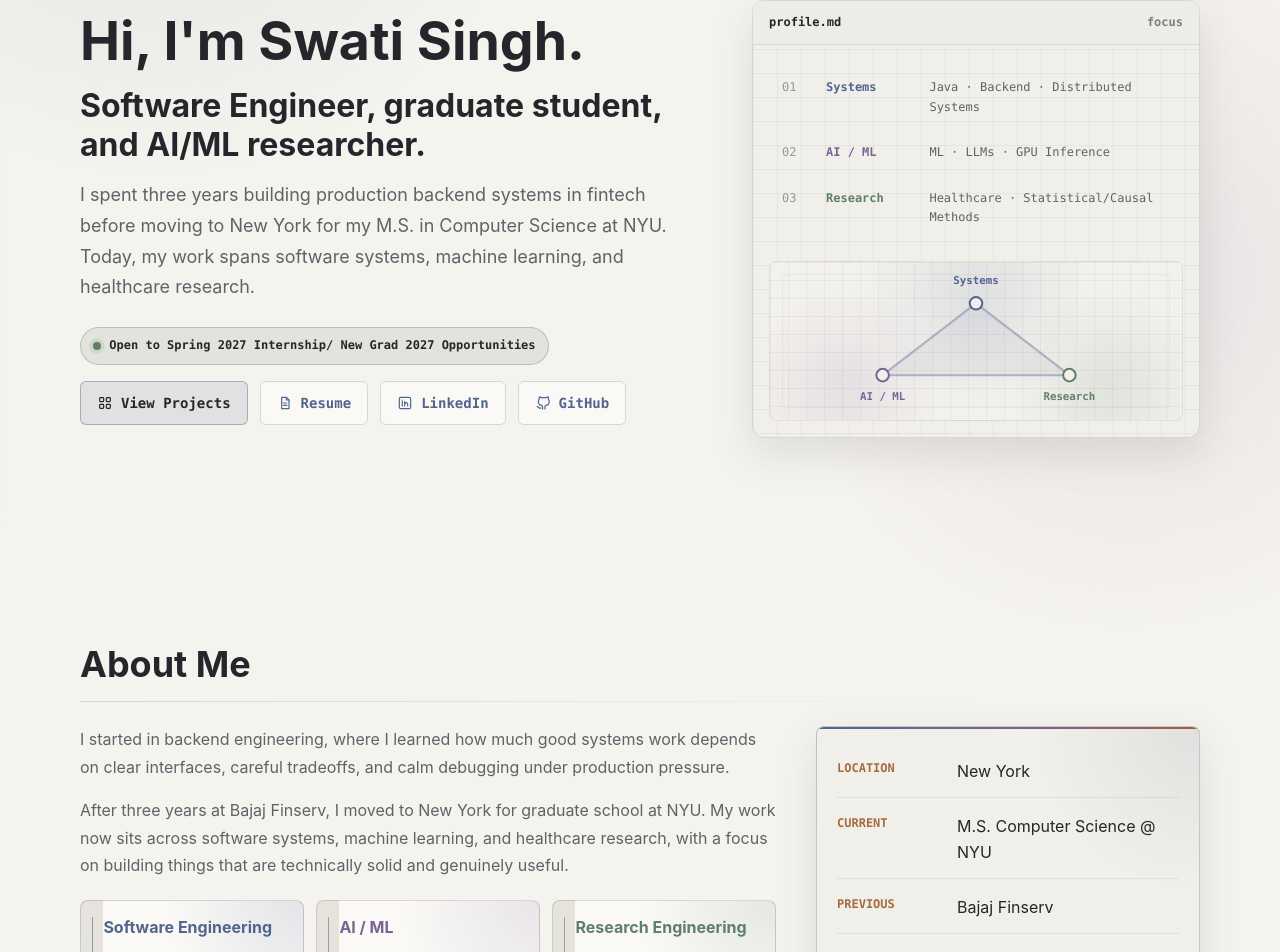
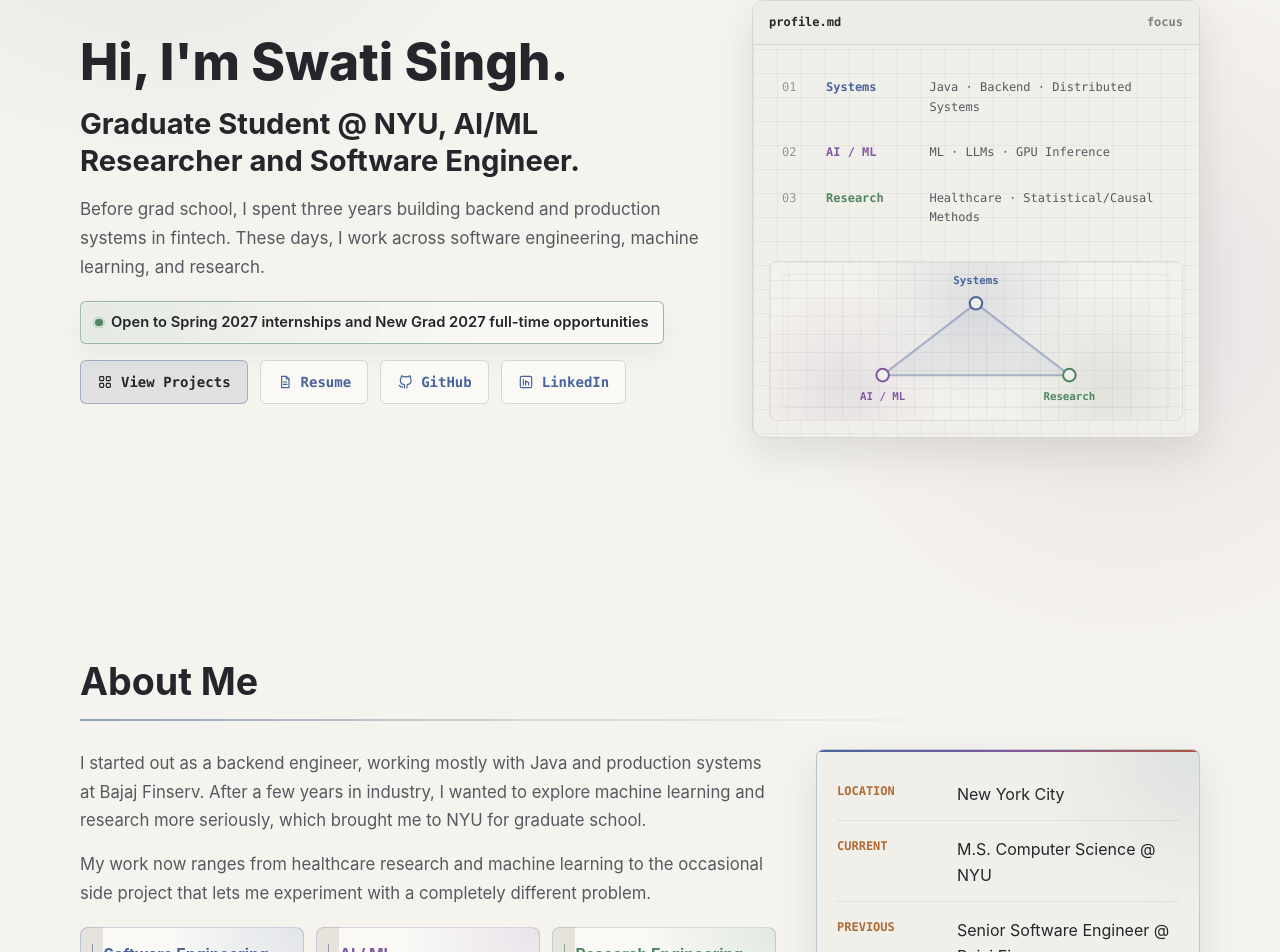
Before and after one commit to swati68/swati68.github.io, a React (Vite) app: page / in a window 1280 px wide. Shown: the part 221-1173 px from the top of the page. Built offline with nearby package versions, Linux system fonts and the light colour scheme.

Commit message:
Polish portfolio typography and status

```diff
--- a/src/components/PortfolioPage.jsx
+++ b/src/components/PortfolioPage.jsx
@@ -366,8 +366,10 @@ function HeroSection() {
         </p>
 
         <p className={`${styles.heroStatus} ${styles.heroStaggerFour}`}>
-          <StatusDot />
-          {hero.status}
+          <span className={styles.statusMessage}>
+            <StatusDot />
+            <span>{hero.status}</span>
+          </span>
         </p>
 
         <div className={`${styles.heroActions} ${styles.heroStaggerFive}`}>
@@ -494,7 +496,7 @@ function ResearchSection() {
             <h3>{study.title}</h3>
 
             <dl className={styles.researchDetails}>
-              <div>
+              <div className={styles.researchQuestion}>
                 <dt>Question</dt>
                 <dd>{study.question}</dd>
               </div>
@@ -522,7 +524,7 @@ function ResearchSection() {
               </div>
               {study.outcomes ? (
                 <div>
-                  <dt>Outcomes</dt>
+                  <dt>Outcome</dt>
                   <dd>{study.outcomes.join(' + ')}</dd>
                 </div>
               ) : null}
--- a/src/components/PortfolioPage.module.css
+++ b/src/components/PortfolioPage.module.css
@@ -98,8 +98,8 @@
   align-items: center;
   justify-content: flex-start;
   color: var(--text-primary);
-  font-size: var(--font-size-md);
-  font-weight: 850;
+  font-size: 0.95rem;
+  font-weight: 780;
   text-decoration: none;
   transition: color var(--transition-fast);
 }
@@ -125,8 +125,8 @@
   border: 1px solid transparent;
   border-radius: var(--radius-sm);
   color: var(--text-muted);
-  font-size: var(--font-size-sm);
-  font-weight: 700;
+  font-size: 0.82rem;
+  font-weight: 680;
   text-decoration: none;
   transition:
     border-color var(--transition-fast),
@@ -227,6 +227,7 @@
 }
 
 .heroCopy {
+  min-width: 0;
   display: grid;
   align-content: start;
   gap: var(--space-4);
@@ -242,48 +243,72 @@
 .heroCopy h1 {
   max-width: 43rem;
   color: var(--text-primary);
-  font-size: 3.35rem;
-  line-height: 1.06;
+  font-size: clamp(2.85rem, 5vw, 3.2rem);
+  font-weight: 760;
+  line-height: 1.08;
+  text-wrap: balance;
 }
 
 .heroStatement {
-  max-width: 43rem;
+  max-width: 41rem;
   color: var(--text-primary);
-  font-size: 2rem;
-  font-weight: 720;
-  line-height: 1.22;
+  font-size: clamp(1.55rem, 2.7vw, 1.82rem);
+  font-weight: 660;
+  line-height: 1.28;
+  text-wrap: balance;
 }
 
 .heroDescription {
   max-width: 43rem;
   color: var(--text-secondary);
-  font-size: var(--font-size-lg);
-  line-height: 1.72;
+  font-size: 1.0625rem;
+  line-height: 1.68;
 }
 
 .heroStatus {
+  max-width: min(100%, 43rem);
   width: fit-content;
   display: inline-flex;
+  flex-wrap: wrap;
   align-items: center;
-  gap: var(--space-2);
-  margin-top: var(--space-2);
-  padding: var(--space-2) var(--space-3);
-  border: 1px solid color-mix(in srgb, var(--accent-success), transparent 66%);
-  border-radius: var(--radius-pill);
-  background: var(--accent-success-soft);
+  gap: 0.55rem;
+  margin-top: var(--space-1);
+  padding: 0.68rem 0.9rem;
+  border: 1px solid color-mix(in srgb, var(--accent-success), transparent 48%);
+  border-radius: var(--radius-sm);
+  background:
+    linear-gradient(90deg, color-mix(in srgb, var(--accent-success), transparent 88%), transparent 68%),
+    color-mix(in srgb, var(--surface), transparent 20%);
   color: var(--text-primary);
-  font-size: var(--font-size-xs);
-  font-weight: 800;
+  font-family: var(--font-sans);
+  font-size: 0.92rem;
+  font-weight: 620;
+  line-height: 1.3;
+  box-shadow:
+    inset 0 0 0 1px color-mix(in srgb, var(--surface-elevated), transparent 72%),
+    0 0.7rem 1.8rem color-mix(in srgb, var(--accent-success), transparent 92%);
+}
+
+.statusMessage {
+  display: inline-flex;
+  align-items: center;
+  gap: 0.5rem;
+  min-width: 0;
+}
+
+.statusMessage span:last-child {
+  min-width: 0;
+  overflow-wrap: anywhere;
 }
 
 .statusDot {
-  width: 0.52rem;
-  height: 0.52rem;
+  width: 0.48rem;
+  height: 0.48rem;
   display: inline-block;
   flex: 0 0 auto;
   border-radius: var(--radius-pill);
   background: var(--accent-success);
-  box-shadow: 0 0 0 0.22rem color-mix(in srgb, var(--accent-success), transparent 86%);
+  box-shadow: 0 0 0 0.16rem color-mix(in srgb, var(--accent-success), transparent 84%);
   animation: statusPulse 3.8s ease-in-out infinite;
 }
 
@@ -306,7 +331,7 @@
   color: var(--accent-primary);
   font-family: var(--font-mono);
   font-size: var(--font-size-sm);
-  font-weight: 760;
+  font-weight: 700;
   text-decoration: none;
   transition:
     border-color var(--transition-fast),
@@ -377,6 +402,8 @@
 }
 
 .heroVisual {
+  width: 100%;
+  min-width: 0;
   display: grid;
   gap: var(--space-4);
   padding: var(--space-4);
@@ -427,6 +454,10 @@
   color: var(--text-secondary);
   font-family: var(--font-mono);
   font-size: var(--font-size-xs);
+}
+
+.focusRow span {
+  min-width: 0;
 }
 
 .focusRow:nth-child(1) {
@@ -555,27 +586,34 @@
   scroll-margin-top: 6rem;
   display: grid;
   gap: var(--space-6);
-  padding: var(--space-16) 0;
+  padding: var(--space-20) 0;
 }
 
 .sectionHeader {
   display: grid;
-  gap: var(--space-2);
+  gap: var(--space-3);
+  margin-bottom: var(--space-1);
 }
 
 .sectionHeader::after {
   content: '';
   width: 100%;
   max-width: var(--width-content);
-  height: 1px;
-  margin-top: var(--space-2);
-  background: linear-gradient(90deg, var(--border), transparent);
+  height: 2px;
+  margin-top: var(--space-1);
+  background: linear-gradient(
+    90deg,
+    color-mix(in srgb, var(--accent-primary), transparent 42%),
+    var(--border),
+    transparent
+  );
 }
 
 .sectionHeader h2,
 .outsideSection h2 {
   max-width: var(--width-readable);
-  font-size: 2.25rem;
+  font-size: clamp(2rem, 3.1vw, 2.35rem);
+  font-weight: 740;
   line-height: 1.15;
 }
 
@@ -593,11 +631,16 @@
 .aboutCopy p,
 .contactBlock p,
 .timelineContent p,
-.researchDetails dd,
+.researchDetails dd {
+  color: var(--text-secondary);
+  font-size: 1.045rem;
+  line-height: 1.7;
+}
+
 .projectCard p {
   color: var(--text-secondary);
   font-size: var(--font-size-md);
-  line-height: 1.72;
+  line-height: 1.68;
 }
 
 .aboutGrid {
@@ -668,14 +711,14 @@
 
 .focusCard h3 {
   color: var(--focus-accent);
-  font-size: var(--font-size-md);
+  font-size: 0.98rem;
   line-height: 1.35;
 }
 
 .focusCard span {
   color: var(--text-secondary);
-  font-size: var(--font-size-sm);
-  line-height: 1.55;
+  font-size: 0.9rem;
+  line-height: 1.58;
 }
 
 .infoBlock {
@@ -808,7 +851,8 @@
 }
 
 .timelineContent h3 {
-  font-size: var(--font-size-xl);
+  font-size: 1.18rem;
+  font-weight: 720;
 }
 
 .organization {
@@ -833,6 +877,7 @@
   color: var(--accent-rust);
   font-family: var(--font-mono);
   font-size: var(--font-size-xl);
+  font-weight: 900;
 }
 
 [data-visible='true'] .metric strong {
@@ -859,7 +904,7 @@
 .inlineTags li,
 .techStack li {
   padding: var(--space-1) var(--space-2);
-  border: 1px solid var(--border);
+  border: 1px solid color-mix(in srgb, var(--accent-primary), transparent 76%);
   border-radius: var(--radius-pill);
   background: color-mix(in srgb, var(--surface), transparent 36%);
   color: var(--text-secondary);
@@ -876,7 +921,7 @@
 .researchCard {
   display: grid;
   align-content: start;
-  gap: var(--space-4);
+  gap: var(--space-3);
   padding: var(--space-5);
   border: 1px solid color-mix(in srgb, var(--accent-secondary), transparent 72%);
   border-radius: var(--radius-md);
@@ -925,7 +970,7 @@
 
 .researchStatus {
   padding: 0.2rem var(--space-2);
-  border: 1px solid color-mix(in srgb, var(--accent-secondary), transparent 68%);
+  border: 1px solid color-mix(in srgb, var(--accent-secondary), transparent 56%);
   border-radius: var(--radius-pill);
   background: var(--accent-secondary-soft);
   color: var(--accent-secondary);
@@ -944,12 +989,16 @@
 }
 
 .researchCard h3 {
-  font-size: var(--font-size-xl);
+  color: var(--text-primary);
+  font-size: 1.34rem;
+  font-weight: 740;
+  line-height: 1.22;
+  margin-bottom: var(--space-1);
 }
 
 .researchDetails {
   display: grid;
-  gap: var(--space-4);
+  gap: var(--space-3);
 }
 
 .researchDetails div {
@@ -963,6 +1012,25 @@
   font-size: var(--font-size-xs);
   font-weight: 850;
   text-transform: uppercase;
+}
+
+.researchQuestion {
+  gap: var(--space-2);
+  margin-bottom: var(--space-1);
+  padding-bottom: var(--space-3);
+  border-bottom: 1px solid var(--border-subtle);
+}
+
+.researchQuestion dd {
+  color: var(--text-primary);
+  font-size: 1.045rem;
+  line-height: 1.66;
+}
+
+.researchDetails div:not(.researchQuestion) dd {
+  color: var(--text-secondary);
+  font-size: var(--font-size-sm);
+  line-height: 1.62;
 }
 
 .projectsGrid {
@@ -1048,7 +1116,8 @@
 }
 
 .projectCard h3 {
-  font-size: var(--font-size-xl);
+  font-size: 1.16rem;
+  font-weight: 720;
 }
 
 .projectLinks {
@@ -1377,7 +1446,7 @@
   flex: 0 0 auto;
   border: 1px solid var(--toolkit-accent);
   border-radius: 0.12rem;
-  background: color-mix(in srgb, var(--toolkit-accent), transparent 78%);
+  background: color-mix(in srgb, var(--toolkit-accent), transparent 70%);
   transform: rotate(45deg);
   transition:
     background-color var(--transition-fast),
@@ -1741,11 +1810,11 @@
 @keyframes statusPulse {
   0%,
   100% {
-    box-shadow: 0 0 0 0.22rem color-mix(in srgb, var(--accent-success), transparent 86%);
+    box-shadow: 0 0 0 0.16rem color-mix(in srgb, var(--accent-success), transparent 84%);
   }
 
   50% {
-    box-shadow: 0 0 0 0.34rem color-mix(in srgb, var(--accent-success), transparent 80%);
+    box-shadow: 0 0 0 0.28rem color-mix(in srgb, var(--accent-success), transparent 88%);
   }
 }
 
@@ -1797,6 +1866,28 @@
     padding-top: var(--space-12);
   }
 
+  .heroCopy h1 {
+    font-size: clamp(2.4rem, 7vw, 3rem);
+  }
+
+  .heroStatement {
+    font-size: clamp(1.35rem, 4.3vw, 1.62rem);
+  }
+
+  .heroStatus {
+    width: 100%;
+    align-items: flex-start;
+    justify-content: flex-start;
+    text-align: left;
+  }
+
+  .statusMessage {
+    width: 100%;
+    display: grid;
+    grid-template-columns: auto minmax(0, 1fr);
+    align-items: start;
+  }
+
   .heroVisual {
     max-width: 31rem;
   }
@@ -1839,7 +1930,7 @@
 
   .section,
   .outsideSection {
-    padding: 3.5rem 0;
+    padding: 4.25rem 0;
   }
 
   .researchGrid,
@@ -1856,9 +1947,12 @@
     padding: var(--space-4);
   }
 
-  .projectCard h3,
+  .projectCard h3 {
+    font-size: var(--font-size-lg);
+  }
+
   .researchCard h3 {
-    font-size: var(--font-size-lg);
+    font-size: var(--font-size-xl);
   }
 
   .pipelineVisual,
@@ -1904,7 +1998,7 @@
 
   .section,
   .outsideSection {
-    padding: var(--space-12) 0;
+    padding: 3.75rem 0;
   }
 
   .infoBlock div,
@@ -1945,6 +2039,10 @@
 
   .projectCard {
     padding: var(--space-4);
+  }
+
+  .researchCard h3 {
+    font-size: var(--font-size-xl);
   }
 
   .pipelineVisual,
@@ -1991,15 +2089,8 @@
   .aboutCopy p,
   .contactBlock p,
   .timelineContent p,
-  .researchDetails dd,
-  .projectCard p {
+  .researchDetails dd {
     font-size: var(--font-size-md);
-  }
-
-  .heroStatus {
-    width: 100%;
-    justify-content: center;
-    text-align: center;
   }
 
   .primaryButton,
--- a/src/data/profile.js
+++ b/src/data/profile.js
@@ -48,33 +48,33 @@ export const heroActions = [
     icon: 'resume',
   },
   {
+    id: 'github',
+    label: 'GitHub',
+    href: profileLinks.github,
+    icon: 'github',
+  },
+  {
     id: 'linkedin',
     label: 'LinkedIn',
     href: profileLinks.linkedin,
     icon: 'linkedin',
   },
-  {
-    id: 'github',
-    label: 'GitHub',
-    href: profileLinks.github,
-    icon: 'github',
-  },
 ]
 
 export const hero = {
   title: "Hi, I'm Swati Singh.",
-  statement: 'Software Engineer, graduate student, and AI/ML researcher.',
+  statement: 'Graduate Student @ NYU, AI/ML Researcher and Software Engineer.',
   description:
-    "I spent three years building production backend systems in fintech before moving to New York for my M.S. in Computer Science at NYU. Today, my work spans software systems, machine learning, and healthcare research.",
-  status: 'Open to Spring 2027 Internship/ New Grad 2027 Opportunities',
+    'Before grad school, I spent three years building backend and production systems in fintech. These days, I work across software engineering, machine learning, and research.',
+  status: 'Open to Spring 2027 internships and New Grad 2027 full-time opportunities',
 }
 
 export const about = {
   label: '01 / ABOUT',
   heading: 'About Me',
   paragraphs: [
-    'I started in backend engineering, where I learned how much good systems work depends on clear interfaces, careful tradeoffs, and calm debugging under production pressure.',
-    'After three years at Bajaj Finserv, I moved to New York for graduate school at NYU. My work now sits across software systems, machine learning, and healthcare research, with a focus on building things that are technically solid and genuinely useful.',
+    'I started out as a backend engineer, working mostly with Java and production systems at Bajaj Finserv. After a few years in industry, I wanted to explore machine learning and research more seriously, which brought me to NYU for graduate school.',
+    'My work now ranges from healthcare research and machine learning to the occasional side project that lets me experiment with a completely different problem.',
   ],
   focusCards: [
     {
@@ -91,11 +91,10 @@ export const about = {
     },
   ],
   metadata: [
-    { label: 'LOCATION', value: 'New York' },
+    { label: 'LOCATION', value: 'New York City' },
     { label: 'CURRENT', value: 'M.S. Computer Science @ NYU' },
-    { label: 'PREVIOUS', value: 'Bajaj Finserv' },
-    { label: 'INTERESTS', value: 'ML Systems · AI · Backend' },
-    { label: 'WORK STYLE', value: 'Deep Work' },
+    { label: 'PREVIOUS', value: 'Senior Software Engineer @ Bajaj Finserv' },
+    { label: 'FOCUS', value: 'ML Systems · AI · Backend' },
   ],
 }
 
--- a/src/data/research.js
+++ b/src/data/research.js
@@ -11,10 +11,10 @@ export const researchStudies = [
     id: 'clinical-risk-sdoh',
     number: '01',
     status: 'Under Review',
-    title: 'Clinical Risk Prediction + Social Determinants of Health',
+    title: 'Role of Neighborhood Social Determinants of Health in Clinical Risk Prediction',
     question:
       'How does neighborhood context affect prediction of healthcare utilization?',
-    data: 'Insurance claims + neighborhood-level SDoH',
+    data: 'Insurance Claims + Neighborhood-Level SDoH',
     methods: [
       'XGBoost',
       'SHAP',
@@ -27,26 +27,27 @@ export const researchStudies = [
     id: 'neighborhood-cvd',
     number: '02',
     status: 'Under Review',
-    title: 'Neighborhood Environment + Cardiovascular Disease',
+    title: 'Effect Of Neighborhood Environment On Cardiovascular Disease Incidence',
     question:
       'How do neighborhood factors influence cardiovascular disease, and how might individual socioeconomic and behavioral factors mediate that relationship?',
-    cohorts: ['MESA', 'Jackson Heart Study'],
-    methods: ['Statistical modeling', 'Mediation analysis', 'SDoH'],
+    data: 'The Multi-Ethnic Study of Atherosclerosis and the Jackson Heart Study',
+    methods: ['Cox Modeling', 'G-Computation', 'Inverse Probability Weighting'],
+    outcomes: ['CVD incidence in 10 years'],
   },
   {
-    id: 'clinical-risk-sdoh-additional',
+    id: 'digital-determinants-rpm',
     number: '03',
     status: 'In Progress',
-    title: 'Clinical Risk Prediction + Social Determinants of Health',
+    title: 'Digital Determinants of Remote Patient Monitoring',
     question:
-      'How does neighborhood context affect prediction of healthcare utilization?',
-    data: 'Insurance claims + neighborhood-level SDoH',
+      'Can clinical notes reveal digital-access factors that influence pregnant patients\' engagement with remote patient monitoring?',
+    data: 'NYU Langone Unstructured Clinical Notes',
     methods: [
-      'XGBoost',
-      'SHAP',
-      'Statistical modeling',
-      'Calibration / model evaluation',
+      'Clinical NLP',
+      'LLM Evaluation',
+      'Text Analysis',
+      'Human Annotation',
     ],
-    outcomes: ['ER utilization', 'Primary-care utilization'],
+    outcomes: ['Framework to identify digital determinant in RPM usage'],
   },
 ]
--- a/src/data/skills.js
+++ b/src/data/skills.js
@@ -25,7 +25,7 @@ export const toolkitGroups = [
   },
   {
     title: 'BACKEND',
-    items: ['Spring Boot', 'FastAPI', 'REST APIs', 'Microservices'],
+    items: ['Spring Boot', 'FastAPI', 'REST APIs', 'Microservices', 'Node.js'],
   },
   {
     title: 'FRONTEND',
--- a/src/styles/tokens.css
+++ b/src/styles/tokens.css
@@ -10,26 +10,26 @@ html[data-theme='light'] {
   --editor-surface: #f1efea;
   --editor-gutter: #e6e3dc;
   --text-primary: #25262b;
-  --text-secondary: #5f6268;
+  --text-secondary: #555960;
   --text-muted: #7c7f86;
   --text-inverse: #f8f7f3;
   --border: #d8d6d0;
   --border-subtle: rgba(37, 38, 43, 0.08);
   --border-strong: rgba(37, 38, 43, 0.18);
 
-  --accent-primary: #52658f;
-  --accent-primary-hover: #384b76;
-  --accent-secondary: #7a6494;
-  --accent-success: #5f7f67;
-  --accent-warning: #a66b3f;
-  --accent-rust: #a45d48;
-  --accent-teal: #4f7f7a;
-  --accent-blue-gray: #60798a;
+  --accent-primary: #49649b;
+  --accent-primary-hover: #344d82;
+  --accent-secondary: #8059a0;
+  --accent-success: #4f8561;
+  --accent-warning: #b36a35;
+  --accent-rust: #b05540;
+  --accent-teal: #41877f;
+  --accent-blue-gray: #557f98;
 
-  --code-keyword: #7a6494;
-  --code-string: #5f7f67;
-  --code-function: #52658f;
-  --code-property: #a66b3f;
+  --code-keyword: #8059a0;
+  --code-string: #4f8561;
+  --code-function: #49649b;
+  --code-property: #b36a35;
 
   --accent-primary-soft: rgba(82, 101, 143, 0.12);
   --accent-secondary-soft: rgba(122, 100, 148, 0.12);
@@ -127,26 +127,26 @@ html[data-theme='dark'] {
   --editor-surface: #20242c;
   --editor-gutter: #1a1d23;
   --text-primary: #e6e8eb;
-  --text-secondary: #b7bcc4;
+  --text-secondary: #c1c6cd;
   --text-muted: #9aa0a8;
   --text-inverse: #181a1f;
   --border: #343943;
   --border-subtle: rgba(230, 232, 235, 0.075);
   --border-strong: rgba(230, 232, 235, 0.18);
 
-  --accent-primary: #8ca4d4;
-  --accent-primary-hover: #aec0e4;
-  --accent-secondary: #b09ad1;
-  --accent-success: #8eb79b;
-  --accent-warning: #d29a68;
-  --accent-rust: #ce846f;
-  --accent-teal: #86b8b2;
-  --accent-blue-gray: #8aa8ba;
+  --accent-primary: #8aaef0;
+  --accent-primary-hover: #b4c9f4;
+  --accent-secondary: #c09be6;
+  --accent-success: #86c99a;
+  --accent-warning: #eba35e;
+  --accent-rust: #e38269;
+  --accent-teal: #79cbc2;
+  --accent-blue-gray: #82b8d3;
 
-  --code-keyword: #b09ad1;
-  --code-string: #8eb79b;
-  --code-function: #8ca4d4;
-  --code-property: #d29a68;
+  --code-keyword: #c09be6;
+  --code-string: #86c99a;
+  --code-function: #8aaef0;
+  --code-property: #eba35e;
 
   --accent-primary-soft: rgba(140, 164, 212, 0.13);
   --accent-secondary-soft: rgba(176, 154, 209, 0.13);
```
Lines whose indentation alone changed are shown as unchanged.
